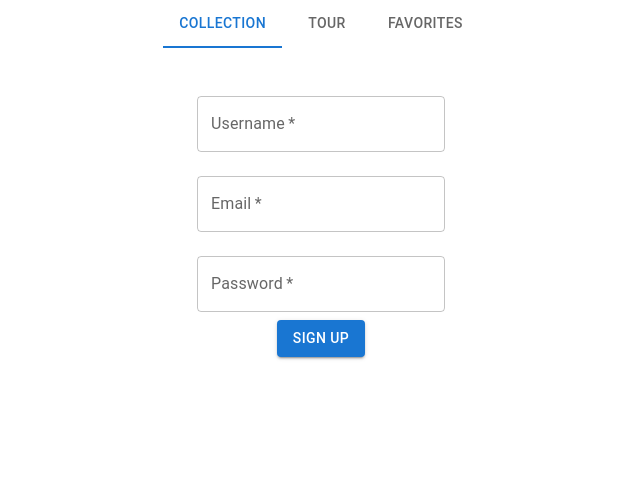
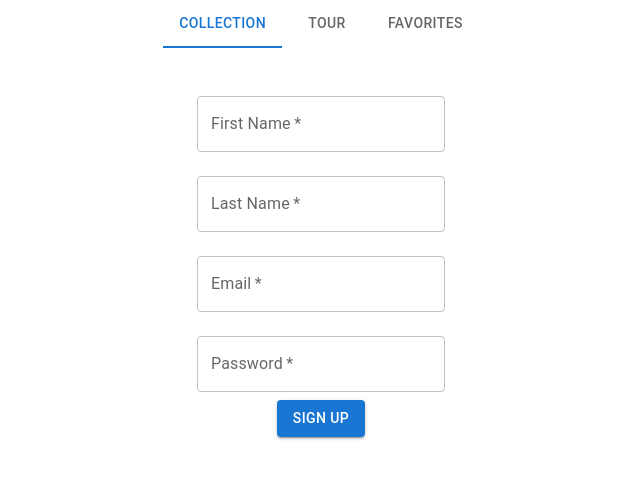
Before and after one commit to sbracellari/CSI-5450, a React (Create React App) app in the folder src/react/: page /account/register in a window 1280 px wide. Shown: the top 478 px of the page, without its empty margins (319-959 px from the left). Built offline with nearby package versions, Linux system fonts and the light colour scheme.

Commit message:
fat: update interfaces

```diff
--- a/src/react/src/features/auth/Login.tsx
+++ b/src/react/src/features/auth/Login.tsx
@@ -1,4 +1,3 @@
-import FormControl from '@mui/material/FormControl';
 import { useAppDispatch, useAppSelector } from '../../app/hooks';
 import { Redirect } from 'react-router-dom';
 import { Box, Button, TextField, Alert, Typography } from '@mui/material';
@@ -9,20 +8,14 @@ export function Login() {
     const dispatch = useAppDispatch();
     const { isLoggedIn, message, status } = useAppSelector(state => state.auth);
 
-    const [username, setUsername] = useState('');
+    const [email, setEmail] = useState('');
     const [password, setPassword] = useState('');
-    //@todo: find a way to combine username and password into an object
     //@todo: add validation and error handling
     //@todo: add remember me and fogot password?
-    const handleUsername = (event: React.ChangeEvent<HTMLTextAreaElement | HTMLInputElement>) => {
-        setUsername(event.target.value);
-    };
-    const handlePassword = (event: React.ChangeEvent<HTMLTextAreaElement | HTMLInputElement>) => {
-        setPassword(event.target.value);
-    };
+    const handleInput = (event: React.ChangeEvent<HTMLTextAreaElement | HTMLInputElement>, setState: React.Dispatch<React.SetStateAction<string>>) => setState(event.target.value);
     const handleSubmit = (event: React.FormEvent<HTMLFormElement>) => {
         event.preventDefault();
-        dispatch(login({ username, password }));
+        dispatch(login({ email, password }));
     };
 
     if (isLoggedIn) {
@@ -42,13 +35,14 @@ export function Login() {
                 Sign in
             </Typography>
             <TextField
-                id="username"
-                label="Username"
-                placeholder="Please enter your username"
-                value={username}
-                onChange={(e) => handleUsername(e)}
+                id="email"
+                label="Email"
+                placeholder="Please enter your email"
+                value={email}
+                onChange={(e) => handleInput(e, setEmail)}
                 margin="normal"
                 required
+                type="email"
                 error={status === 'failed'}
             />
             <TextField
@@ -57,7 +51,7 @@ export function Login() {
                 placeholder="Please enter your password"
                 value={password}
                 type="password"
-                onChange={(e) => handlePassword(e)}
+                onChange={(e) => handleInput(e, setPassword)}
                 margin="normal"
                 required
                 error={status === 'failed'}
--- a/src/react/src/features/auth/Register.tsx
+++ b/src/react/src/features/auth/Register.tsx
@@ -1,4 +1,3 @@
-import FormControl from '@mui/material/FormControl';
 import { useAppDispatch, useAppSelector } from '../../app/hooks';
 import { Redirect } from 'react-router-dom';
 import { Box, Button, TextField, Alert } from '@mui/material';
@@ -9,25 +8,17 @@ export function Register() {
     const dispatch = useAppDispatch();
     const { isLoggedIn, message, status } = useAppSelector(state => state.auth);
 
-    const [username, setUsername] = useState('');
+    const [fname, setFname] = useState('');
+    const [lname, setLname] = useState('');
     const [password, setPassword] = useState('');
     const [email, setEmail] = useState('');
 
-    //@todo: find a way to combine username, email and password into an object
     //@todo: add validation and error handling
-    const handleUsername = (event: React.ChangeEvent<HTMLTextAreaElement | HTMLInputElement>) => {
-        setUsername(event.target.value);
-    };
-    const handlePassword = (event: React.ChangeEvent<HTMLTextAreaElement | HTMLInputElement>) => {
-        setPassword(event.target.value);
-    };
-    const handleEmail = (event: React.ChangeEvent<HTMLTextAreaElement | HTMLInputElement>) => {
-        setEmail(event.target.value);
-    };
+    const handleInput = (event: React.ChangeEvent<HTMLTextAreaElement | HTMLInputElement>, setState: React.Dispatch<React.SetStateAction<string>>) => setState(event.target.value);
     const handleSubmit = (event: React.FormEvent<HTMLFormElement>) => {
         event.preventDefault();
         //why is event.currentTarget undefined?
-        dispatch(register({ username, email, password }));
+        dispatch(register({ fname, lname, email, password }));
     };
 
     if (isLoggedIn) {
@@ -43,10 +34,19 @@ export function Register() {
                 mt: 4
             }}>
             <TextField
-                label="Username"
-                placeholder="Please enter your username"
-                value={username}
-                onChange={(e) => handleUsername(e)}
+                label="First Name"
+                placeholder="Please enter your first name"
+                value={fname}
+                onChange={(e) => handleInput(e, setFname)}
+                margin="normal"
+                required
+                error={status === 'failed'}
+            />
+            <TextField
+                label="Last Name"
+                placeholder="Please enter your last name"
+                value={lname}
+                onChange={(e) => handleInput(e, setLname)}
                 margin="normal"
                 required
                 error={status === 'failed'}
@@ -56,7 +56,7 @@ export function Register() {
                 placeholder="Please enter your email"
                 value={email}
                 type="email"
-                onChange={(e) => handleEmail(e)}
+                onChange={(e) => handleInput(e, setEmail)}
                 margin="normal"
                 required
                 error={status === 'failed'}
@@ -66,7 +66,7 @@ export function Register() {
                 placeholder="Please enter your password"
                 value={password}
                 type="password"
-                onChange={(e) => handlePassword(e)}
+                onChange={(e) => handleInput(e, setPassword)}
                 margin="normal"
                 required
                 error={status === 'failed'}
--- a/src/react/src/features/auth/authSlice.ts
+++ b/src/react/src/features/auth/authSlice.ts
@@ -1,5 +1,5 @@
 import authService from '../../services/auth';
-import { RegisterUser, User, UserState } from '../../app/types';
+import { User, UserState, LoginUser } from '../../app/types';
 import { createAsyncThunk, createSlice } from '@reduxjs/toolkit';
 
 const localUser = localStorage.getItem('user');
@@ -8,7 +8,7 @@ const user = localUser ? JSON.parse(localUser) : null;
 
 export const register = createAsyncThunk(
     'auth/register',
-    async (user: RegisterUser) => {
+    async (user: User) => {
         // @todo: might need try catch block
         const response = await authService.register(user);
         console.log(response.data.message);
@@ -18,7 +18,7 @@ export const register = createAsyncThunk(
 
 export const login = createAsyncThunk(
     'auth/login',
-    async (user: User) => {
+    async (user: LoginUser) => {
         const response = await authService.login(user);
         return response.data;
     }
--- a/src/react/src/features/collection/Artwork.tsx
+++ b/src/react/src/features/collection/Artwork.tsx
@@ -37,7 +37,7 @@ export function Artwork(props: ArtworkProps) {
                     <FavoriteIcon />
                 </IconButton>
                 <Button size="small" aria-label="view details"
-                    component={Link} to={`/details?id=${artwork.id}`}
+                    component={Link} to={`/details?id=${artwork.artworkId}`}
                     onClick={() => dispatch(view(artwork))}
                 >Details</Button>
                 <Button size="small" aria-label="add to tour" >Add to tour</Button>
--- a/src/react/src/services/auth.ts
+++ b/src/react/src/services/auth.ts
@@ -1,15 +1,15 @@
 import axios, { AxiosRequestHeaders } from "axios";
-import { RegisterUser, User } from "../app/types";
+import { LoginUser, User } from "../app/types";
 
-const API_URL = "http://localhost:8080";
+const API_URL = "http://localhost:8080/v1";
 
-const register = (user: RegisterUser) => {
+const register = (user: User) => {
     return axios.post(API_URL + "signup", user);
 }
 
-const login = (user: User) => {
+const login = (user: LoginUser) => {
     return axios.post(API_URL + "signin", user).then((response) => {
-        console.log("login api",response);
+        console.log("login api", response);
         if (response.data.accessToken) {
             // @todo: should probably persist this in state too
             localStorage.setItem("user", JSON.stringify(response.data));
```
Also changed, not shown: src/react/src/app/types.ts (+40 -20 lines). Lines whose indentation alone changed are shown as unchanged.
